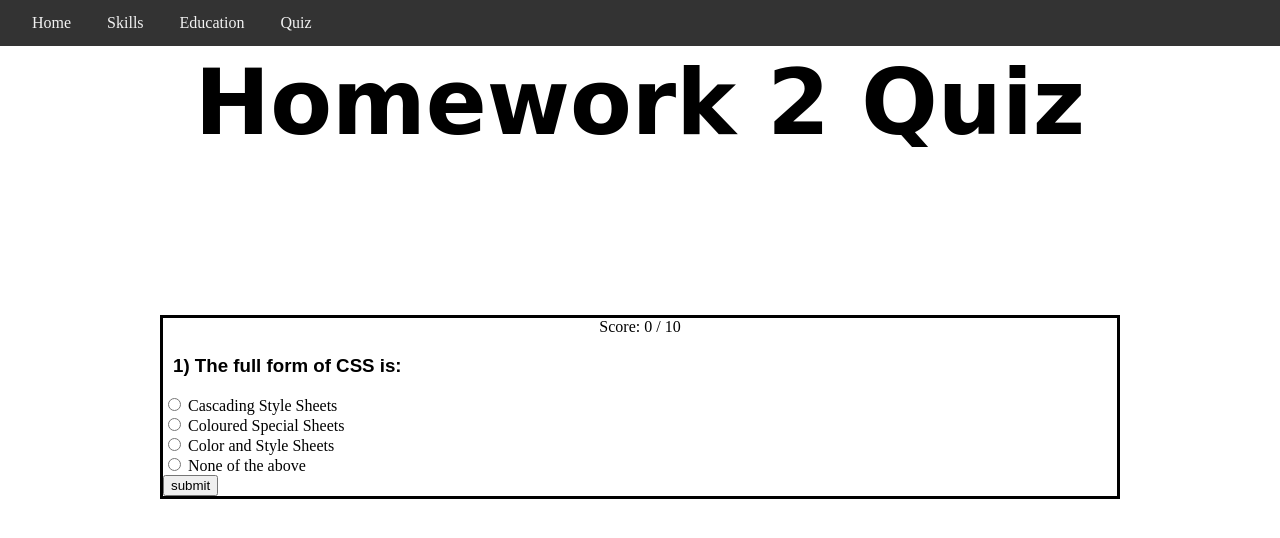
After one commit to bryantja123/homework1-1, a PHP site: page /quiz.html in a window 1280 px wide. The commit adds this page. Shown: the top 538 px of the page. Run offline with PHP 8.4, Linux system fonts and the light colour scheme.

Commit message:
homework2 changes

```diff
--- a/CSS/styles.css
+++ b/CSS/styles.css
@@ -138,3 +138,21 @@ th{
   float: right;
   margin-left: 30px;
 }
+
+.middle_container_questions{
+  border-style: solid;
+  margin: 10rem;
+
+
+}
+
+#final{
+  text-align: center;
+  margin: auto;
+
+
+}
+
+.question_box{
+  text-align: left;
+}
--- a/education.html
+++ b/education.html
@@ -18,6 +18,7 @@
         <a href="index.html">Home</a>
         <a href="mySkills.html">Skills</a>
         <a href="education.html">Education</a>
+        <a href="quiz.html">Quiz</a>
 
       </div>
 
--- a/index.html
+++ b/index.html
@@ -17,6 +17,7 @@
         <a href="index.html">Home</a>
         <a href="mySkills.html">Skills</a>
         <a href="education.html">Education</a>
+        <a href="quiz.html">Quiz</a>
       </div>
 
     </div>
--- /dev/null
+++ b/index.js
@@ -0,0 +1,55 @@
+let quizQuestions = ["The full form of CSS is:", "How can we change the background color of an element?", "How can we change the text color of an element?", "In how many ways can CSS be written in?", "What type of CSS is generally recommended for designing large web pages?", "Which HTML tag is used to declare internal CSS?", "How can we select an element with a specific ID in CSS?", "How can we select an element with a specific Class in CSS?", "How can we write comments in CSS?", "Can negative values be allowed in padding property?"];
+
+let option1 = ["Cascading Style Sheets", "background-color", "background-color", "1", "inline", "&lt;style&gt;", "#", "#", "/* */", "Yes"];
+
+let option2 = ["Coloured Special Sheets", "color", "color", "2", "Internal", "&lt;link&gt;", ".", ".", "//", "No"];
+
+let option3 = ["Color and Style Sheets", "Boom A and B", "Both A and B", "3", "External", "&lt;script&gt;", "^", "^", "#", "Depends on property"];
+
+let option4 = ["None of the above", "None of the above", "None of the above", "4", "None of the above", "None of the above", "None of the above", "None of the above", "All of the above", "None of the above"];
+
+let correctResults = ["1", "1", "2", "3", "3", "1", "1", "2", "4", "1"];
+
+let results = 0;
+let numQuestions = 10;
+let i = 0;
+let evaluateAnswer = (i) => {
+  if (document.getElementById("checkbox" + correctResults[i]).checked) {
+    console.log("correct");
+    results++;
+  } else {
+    console.log("try again");
+  }
+
+}
+
+let submit = () => {
+  if (i < quizQuestions.length) {
+
+    if (i) evaluateAnswer(i - 1);
+    document.getElementById("promptQuestion").innerHTML = (i + 1) + ") " + quizQuestions[i];
+    document.getElementById("option_a").innerHTML = option1[i];
+    document.getElementById("option_b").innerHTML = option2[i];
+    document.getElementById("option_c").innerHTML = option3[i];
+    document.getElementById("option_d").innerHTML = option4[i];
+    document.getElementById("checkbox1").checked = false;
+    document.getElementById("checkbox2").checked = false;
+    document.getElementById("checkbox3").checked = false;
+    document.getElementById("checkbox4").checked = false;
+    document.getElementById("correctAnswers").innerHTML = "Score: " + results + " / " + numQuestions; ;
+    i++;
+
+  } else {
+
+    document.getElementById("correctAnswers").innerHTML = '<h2 id="final">Final Score: ' + results + " / " + numQuestions + '</h2>';
+    document.getElementById("promptQuestion").innerHTML = "";
+    document.getElementById("checkboxes").innerHTML = "";
+
+  }
+
+
+}
+
+
+
+submit();
--- a/mySkills.html
+++ b/mySkills.html
@@ -17,6 +17,7 @@
         <a href="index.html">Home</a>
         <a href="mySkills.html">Skills</a>
         <a href="education.html">Education</a>
+        <a href="quiz.html">Quiz</a>
       </div>
 
     </div>
--- /dev/null
+++ b/quiz.html
@@ -0,0 +1,65 @@
+<!DOCTYPE html>
+<html lang="en" dir="ltr">
+
+<head>
+  <meta charset="utf-8">
+  <link rel="stylesheet" href="css/styles.css">
+  <title>Homework 2</title>
+</head>
+
+<body>
+  <div class="top_container">
+    <div class="navbar">
+
+        <div>
+          <a href="index.html">Home</a>
+          <a href="mySkills.html">Skills</a>
+          <a href="education.html">Education</a>
+          <a href="quiz.html">Quiz</a>
+
+        </div>
+
+      </div>
+    <h1>Homework 2 Quiz</h1>
+  </div>
+
+  <div class="middle_container_questions">
+    <div id="resultsBox">
+      <span id="correctAnswers"></span>
+    </div>
+
+    <div class="results_box">
+
+    </div>
+    <div class="question_box">
+      <h3 id="promptQuestion"></h3>
+      <div id="checkboxes">
+        <div>
+          <input id="checkbox1" type="radio" name="option" value="A">
+          <span id="option_a"></span>
+        </div>
+        <div>
+          <input id="checkbox2" type="radio" name="option" value="B">
+          <span id="option_b"></span>
+        </div>
+        <div>
+          <input id="checkbox3" type="radio" name="option" value="C">
+          <span id="option_c"></span>
+        </div>
+        <div>
+          <input id="checkbox4" type="radio" name="option" value="D">
+          <span id="option_d"></span>
+        </div>
+
+        <button id="submit_button" type="submit" onclick="submit()" name="option">submit</button>
+
+      </div>
+    </div>
+
+  </div>
+
+
+  <script src="index.js" charset="utf-8"></script>
+</body>
+
+</html>
```
Also changed, not shown: 1 other file.
